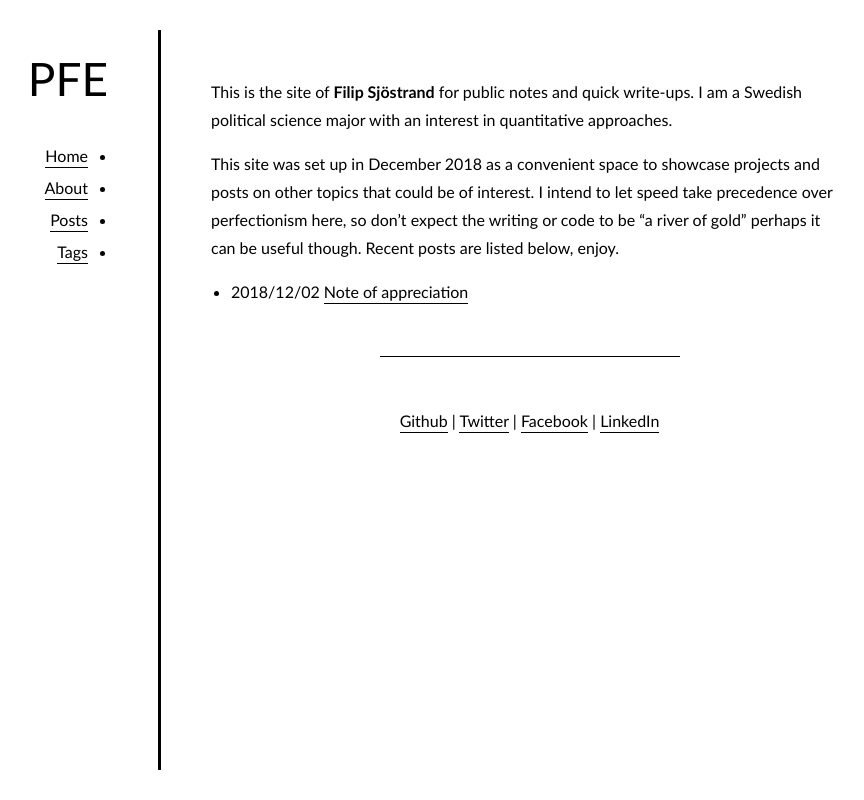
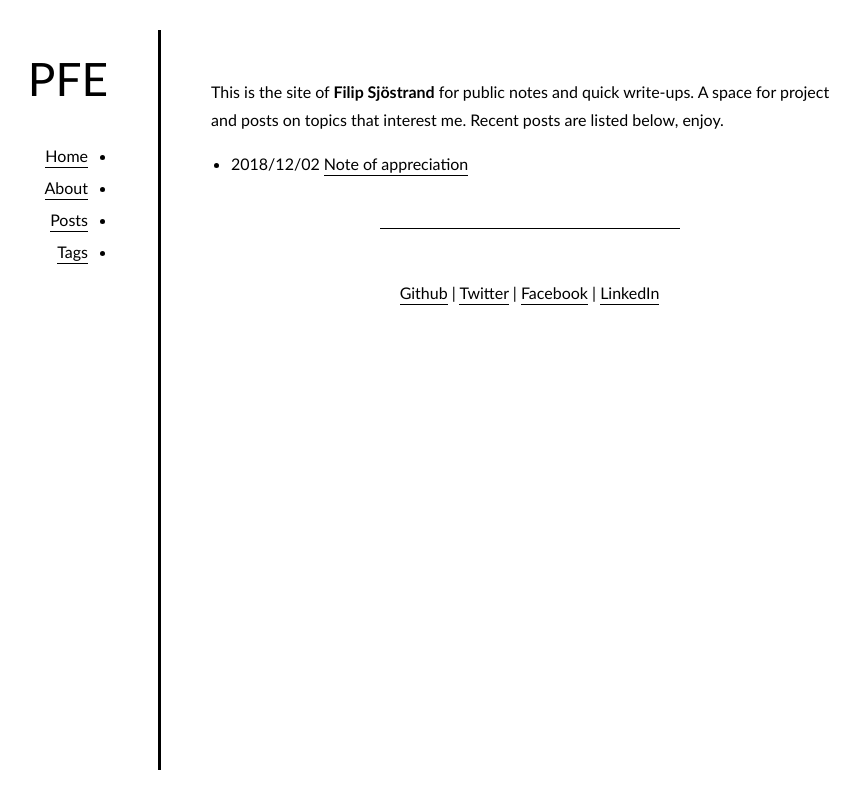
Before and after one commit to bypfe/pfesjostrand.github.io, a plain HTML site: page index.html in a window 1280 px wide. Shown: the whole page, without its empty margins (262-1126 px from the left). Drawn offline with nearby package versions, Linux system fonts and the light colour scheme; some packages are replaced by stand-ins of ours.

Commit message:
Simplified

```diff
--- a/index.html
+++ b/index.html
@@ -73,14 +73,9 @@
       </header>
 
 
-<p>This is the site of <strong>Filip Sjöstrand</strong> for public notes and quick write-ups. I
-am a Swedish political science major with an interest in quantitative approaches.</p>
-
-<p>This site was set up in December 2018 as a convenient space to showcase projects
-and posts on other topics that could be of interest. I intend to let speed take
-precedence over perfectionism here, so don&rsquo;t expect the writing or code to be &ldquo;a
-river of gold&rdquo; perhaps it can be useful though. Recent posts are listed below,
-enjoy.</p>
+<p>This is the site of <strong>Filip Sjöstrand</strong> for public notes and quick write-ups. A
+space for project and posts on topics that interest me. Recent posts are listed
+below, enjoy.</p>
 
 
 <ul>
```
